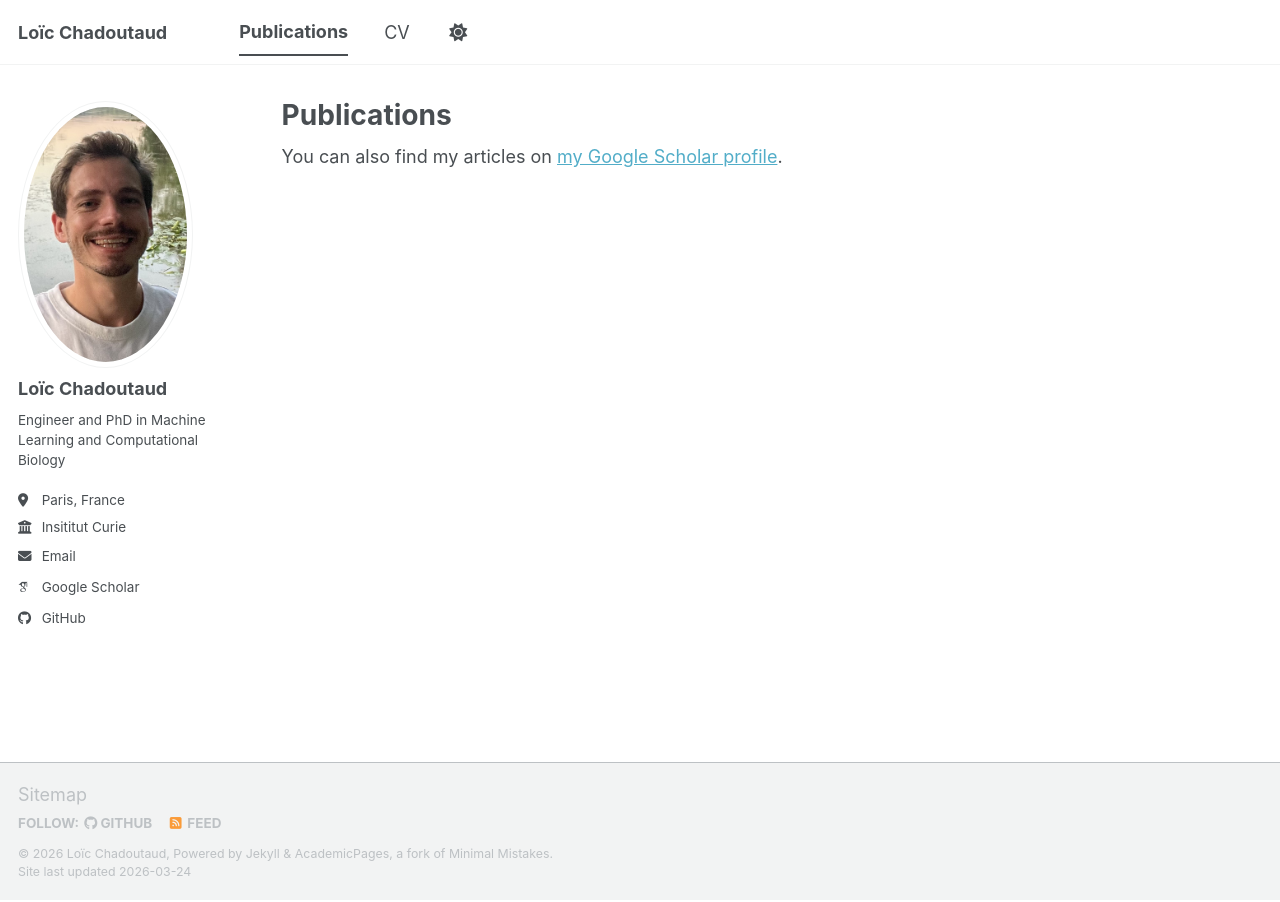
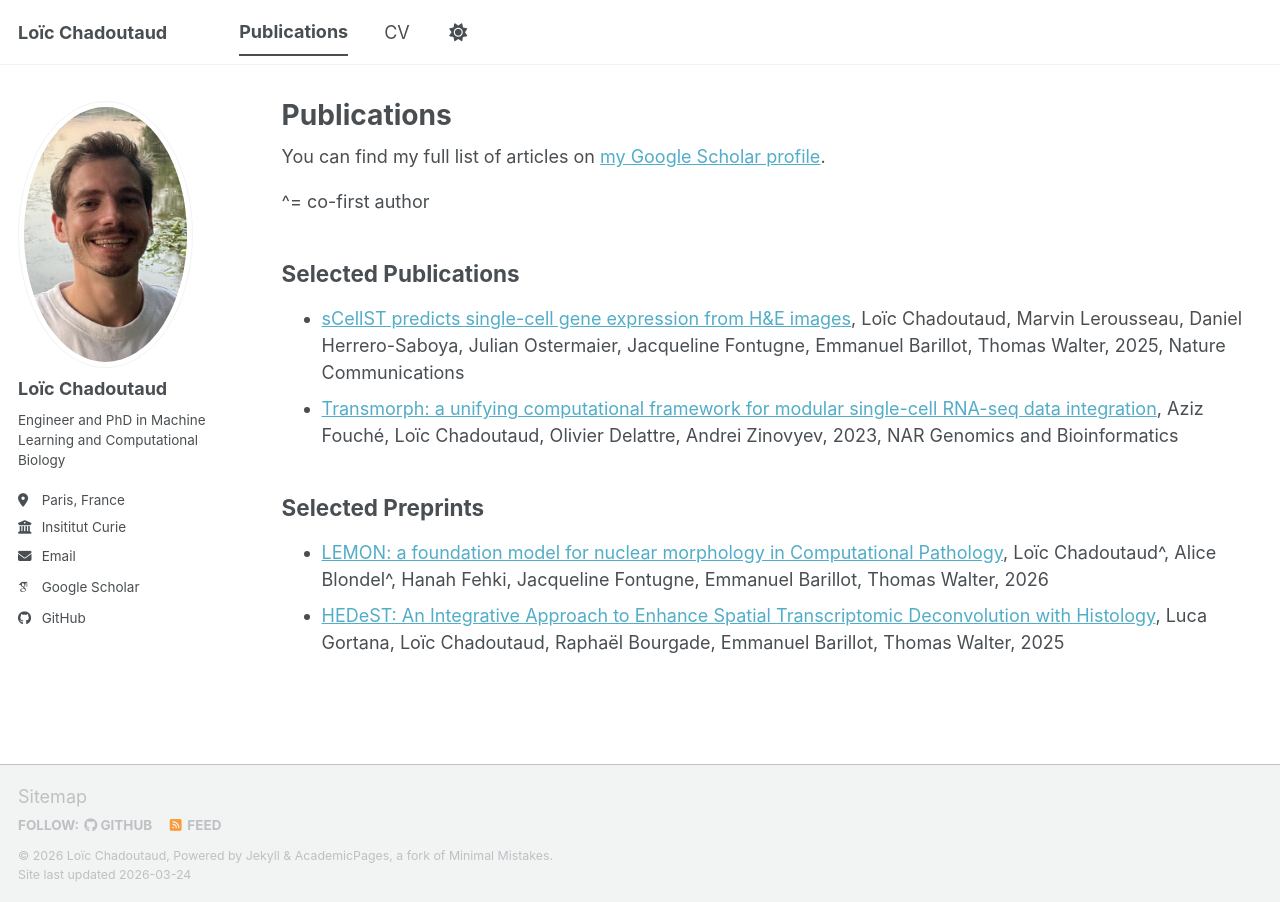
Before and after one commit to loicchadoutaud/loicchadoutaud.github.io, a Jekyll site: the page built from _pages/publications.markdown, in a window 1280 px wide. Built offline with Jekyll 4.4.1, drawn with Linux system fonts in a browser that asks for light colours; some web fonts are replaced; a script bundle is joined from its source files by our own code; library files that are not in the unit come from our copies.

Commit message:
Add publications.

```diff
--- a/_pages/publications.html
+++ /dev/null
@@ -1,33 +0,0 @@
----
-layout: archive
-title: "Publications"
-permalink: /publications/
-author_profile: true
----
-
-{% if site.author.googlescholar %}
-  <div class="wordwrap">You can also find my articles on <a href="{{site.author.googlescholar}}">my Google Scholar profile</a>.</div>
-{% endif %}
-
-{% include base_path %}
-
-<!-- New style rendering if publication categories are defined -->
-{% if site.publication_category %}
-  {% for category in site.publication_category  %}
-    {% assign title_shown = false %}
-    {% for post in site.publications reversed %}
-      {% if post.category != category[0] %}
-        {% continue %}
-      {% endif %}
-      {% unless title_shown %}
-        <h2>{{ category[1].title }}</h2><hr />
-        {% assign title_shown = true %}
-      {% endunless %}
-      {% include archive-single.html %}
-    {% endfor %}
-  {% endfor %}
-{% else %}
-  {% for post in site.publications reversed %}
-    {% include archive-single.html %}
-  {% endfor %}
-{% endif %}
--- /dev/null
+++ b/_pages/publications.markdown
@@ -0,0 +1,21 @@
+---
+layout: archive
+title: "Publications"
+permalink: /publications/
+author_profile: true
+---
+
+
+{% if site.author.googlescholar %}
+  <div class="wordwrap">You can find my full list of articles on <a href="{{site.author.googlescholar}}">my Google Scholar profile</a>.</div>
+{% endif %}
+
+^= co-first author
+
+## Selected Publications
+- [sCellST predicts single-cell gene expression from H&E images](https://www.nature.com/articles/s41467-025-67965-1), Loïc Chadoutaud, Marvin Lerousseau, Daniel Herrero-Saboya, Julian Ostermaier, Jacqueline Fontugne, Emmanuel Barillot, Thomas Walter, 2025, Nature Communications
+- [Transmorph: a unifying computational framework for modular single-cell RNA-seq data integration](https://academic.oup.com/nargab/article/5/3/lqad069/7223068), Aziz Fouché, Loïc Chadoutaud, Olivier Delattre, Andrei Zinovyev, 2023, NAR Genomics and Bioinformatics
+
+## Selected Preprints
+- [LEMON: a foundation model for nuclear morphology in Computational Pathology](), Loïc Chadoutaud^, Alice Blondel^, Hanah Fehki, Jacqueline Fontugne, Emmanuel Barillot, Thomas Walter, 2026
+- [HEDeST: An Integrative Approach to Enhance Spatial Transcriptomic Deconvolution with Histology](https://www.biorxiv.org/content/10.64898/2026.01.06.697922v1), Luca Gortana, Loïc Chadoutaud, Raphaël Bourgade, Emmanuel Barillot, Thomas Walter, 2025
```
Also changed, not shown: _pages/cv.md (+10 -0 lines).
